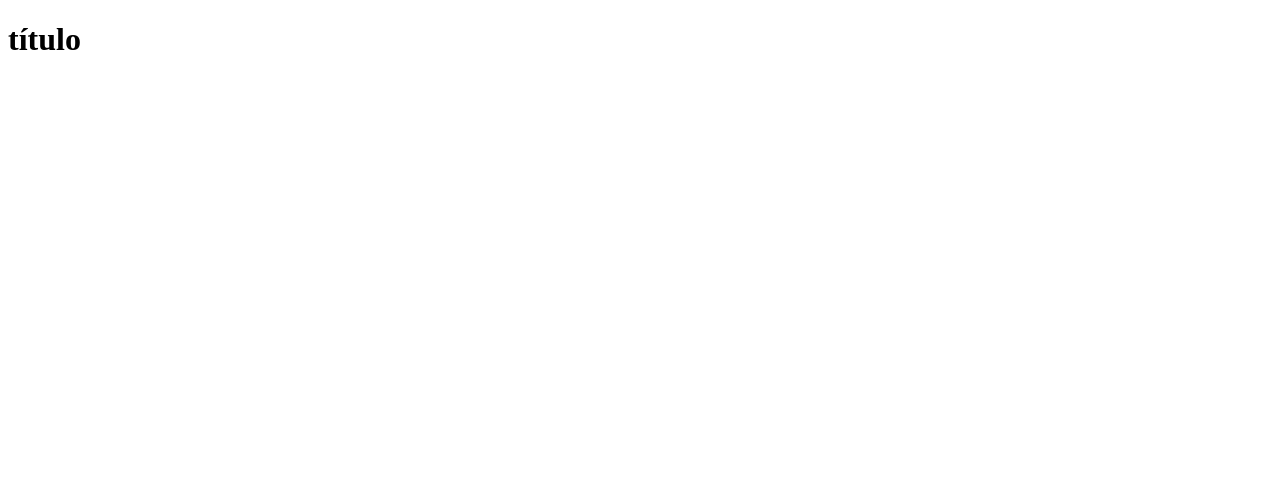
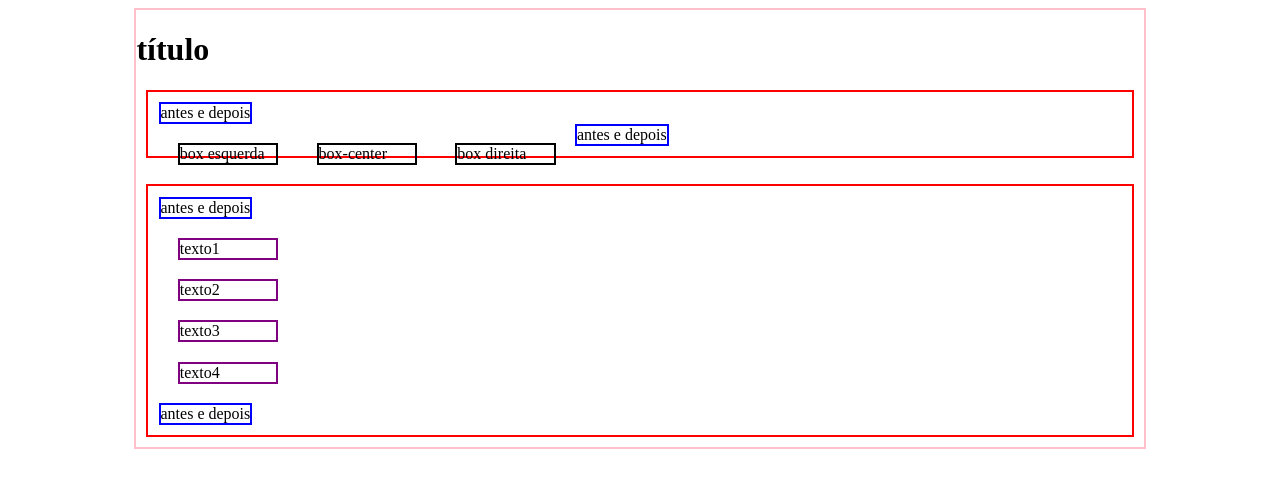
Before and after one commit to vmsantos/exercicios_cjr, a plain HTML site: page paginabox/index.html in a window 1280 px wide. Drawn offline with Linux system fonts and the light colour scheme.

Commit message:
ta dificil

```diff
--- a/paginabox/css/stylesheet1.css
+++ b/paginabox/css/stylesheet1.css
@@ -1,26 +1,60 @@
 .container{
-
+    border: 2px solid pink;
+    margin: 0 10% 0 10%;
 }
 
 
 .box-container{
+    border: 2px solid green;
+    margin: 1%;
+}
+
+#box1 {
+    border: 2px solid black;
+    margin: 2%;
+    width: 10%;
+    height: 10%;
+    float: left;
+}
+
+#box2{
+    border: 2px solid black;
+    margin: 2%;
+    width: 10%;
+    height: 10%;
+    float: left;
+    clear: none;
+}
+
+#box3{
+    border: 2px solid black;
+    margin: 2%;
+    width: 10%;
+    height: 10%;
+    float: left;
+    clear: none;
 
 }
 
-.box{
-
-}
-
-#box-center{
-
-
+.clearfix:before, .clearfix:after {
+    content: "antes e depois";
+    display: table;
+    border: 2px solid blue;
 }
 
 .clearfix{
+    clear: both;
+    border: 2px solid red;
+    margin: 1%;
+    padding: 1%;
 
 }
 
 
 .text-container{
+    border: 2px solid purple;
+    margin: 2%;
+    width: 10%;
+    height: 10%;
 
 }
--- a/paginabox/index.html
+++ b/paginabox/index.html
@@ -9,16 +9,16 @@
 <div class="container">
     <h1>título</h1>
     <div class="box-container clearfix">
-        <div class="box"></div>
-        <div class="box" id="box-center"></div>
-        <div class="box"></div>
+        <div id="box1">box esquerda</div>
+        <div id="box2">box-center</div>
+        <div id="box3">box direita</div>
 
     </div>
     <div class="clearfix">
-        <div class="text-container"></div>
-        <div class="text-container"></div>
-        <div class="text-container"></div>
-        <div class="text-container"></div>
+        <div class="text-container">texto1</div>
+        <div class="text-container">texto2</div>
+        <div class="text-container">texto3</div>
+        <div class="text-container">texto4</div>
     </div>
 
 </div>
```
